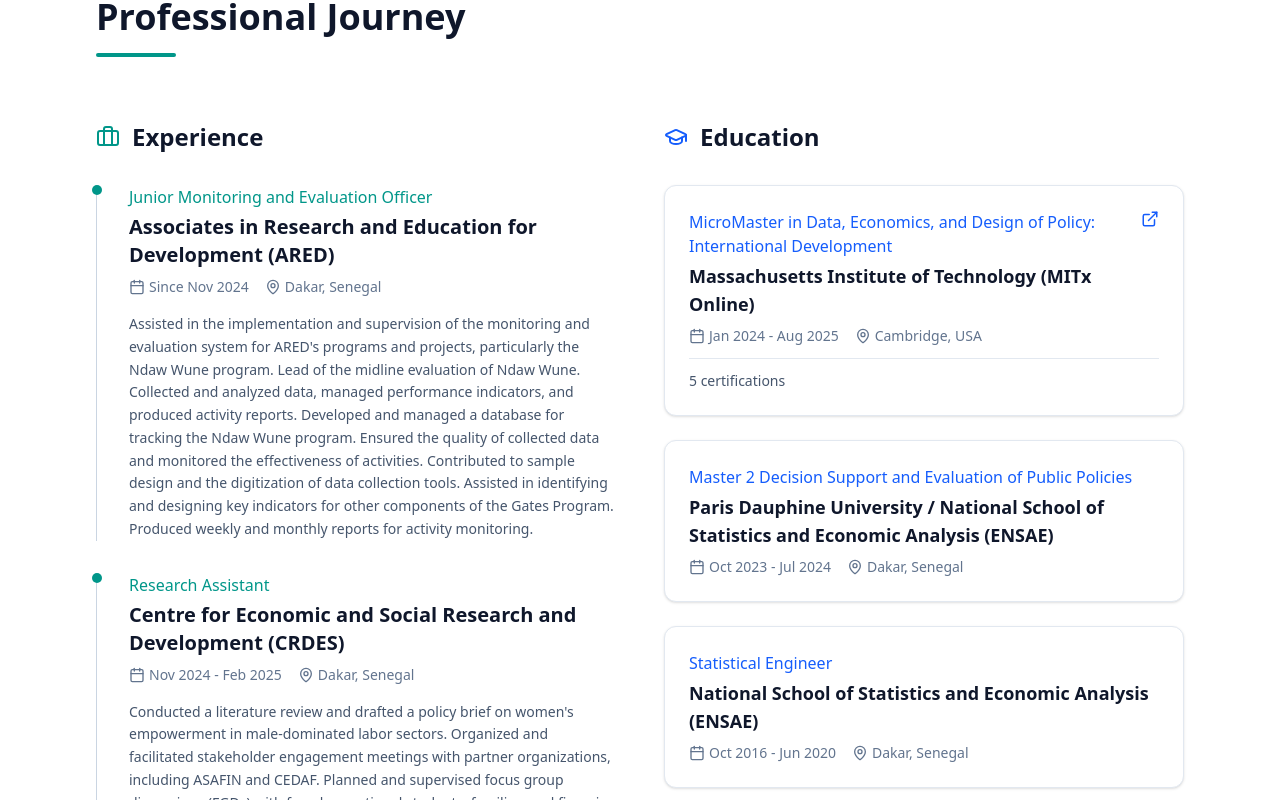
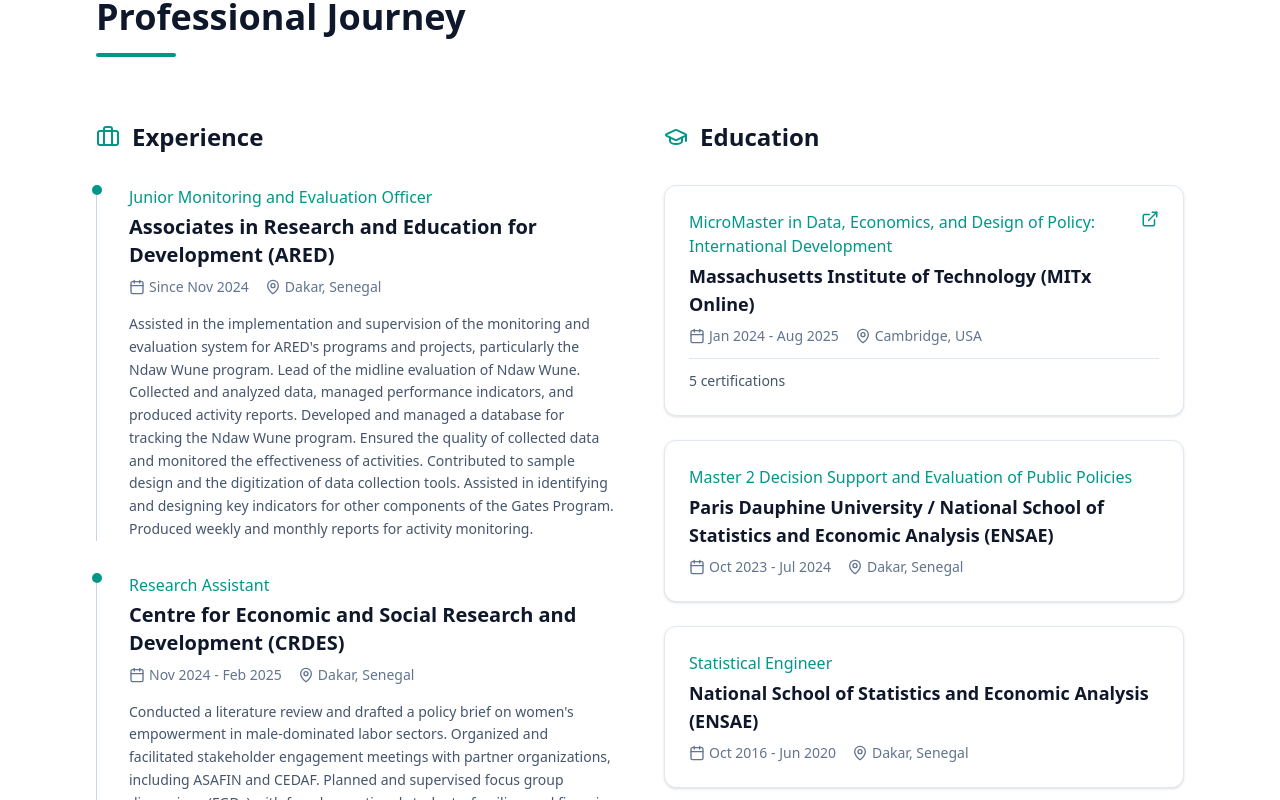
Before and after one commit to BahiAjamy/portfolio, a React (Vite) app: page / in a window 1280 px wide. Shown: the part 1980-2780 px from the top of the page. Built offline with nearby package versions, Linux system fonts and the light colour scheme.

Commit message:
Harmonize Education colors to Teal

```diff
--- a/src/components/Experience.jsx
+++ b/src/components/Experience.jsx
@@ -56,19 +56,19 @@
                 {/* Education Column */}
                 <div>
                     <h3 className="text-2xl font-bold text-slate-900 mb-8 flex items-center">
-                        <GraduationCap className="mr-3 text-blue-600" /> {getTranslation(language, 'experience.educationTab')}
+                        <GraduationCap className="mr-3 text-teal-600" /> {getTranslation(language, 'experience.educationTab')}
                     </h3>
                     <div className="space-y-8">
                         {EDUCATION.map((edu, index) => (
                             <Card key={index} className="mb-6">
                                 <div className="flex items-start justify-between mb-1">
-                                    <div className="text-blue-600 font-medium flex-1">{edu.degree}</div>
+                                    <div className="text-teal-600 font-medium flex-1">{edu.degree}</div>
                                     {edu.link && (
                                         <a
                                             href={edu.link}
                                             target="_blank"
                                             rel="noopener noreferrer"
-                                            className="text-blue-600 hover:text-blue-700 transition-colors ml-2"
+                                            className="text-teal-600 hover:text-teal-700 transition-colors ml-2"
                                             aria-label={`View certificate for ${edu.degree}`}
                                         >
                                             <ExternalLink size={18} />
```
